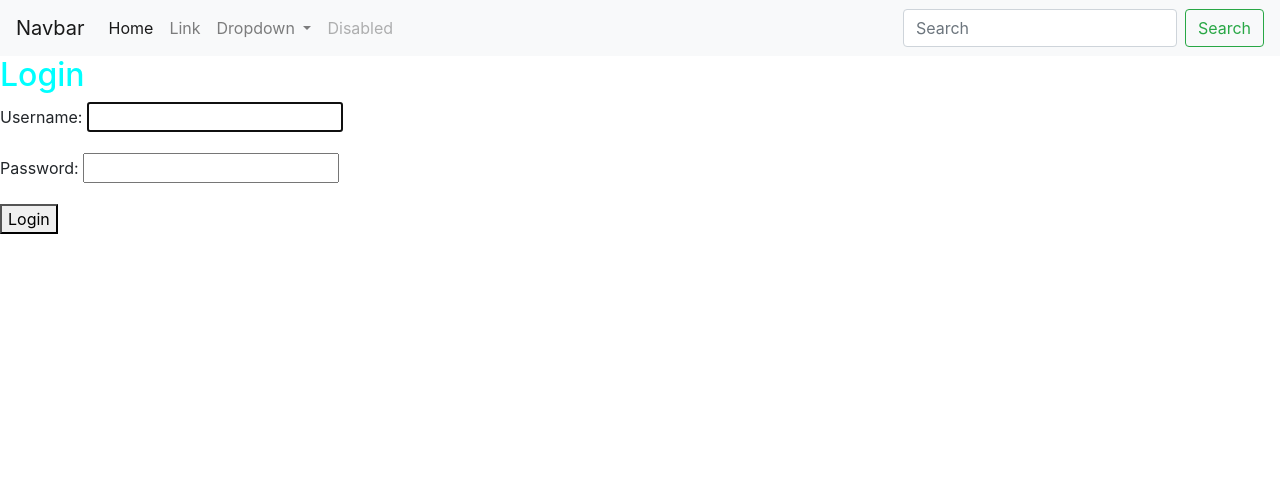
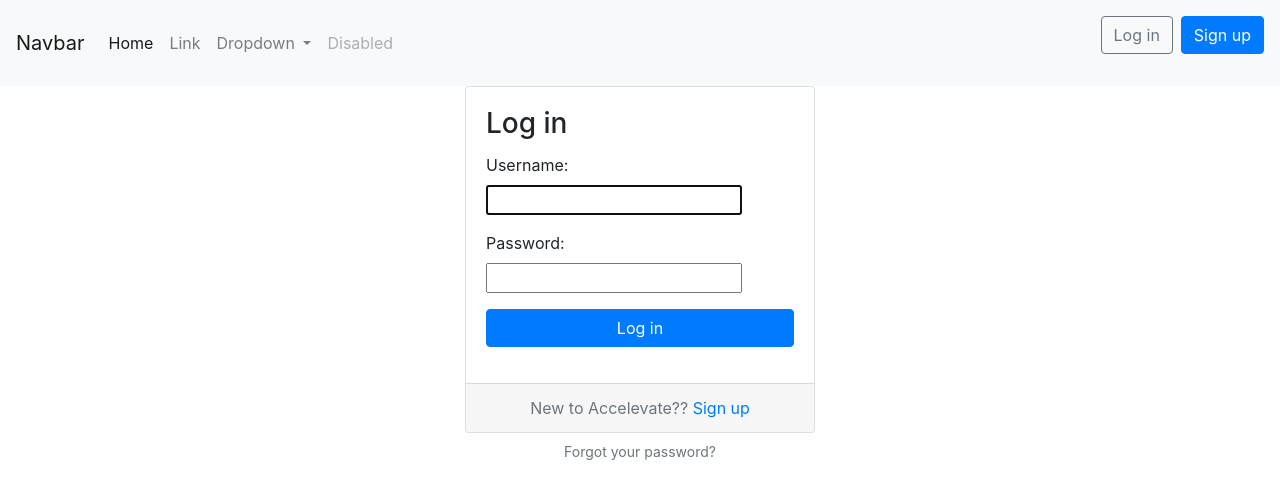
Before and after one commit to dennismuturia/Accelevate_Register, a Django app: page /login/ in a window 1280 px wide. Shown: the top 499 px of the page. Run offline with Django 3.2, Linux system fonts and the light colour scheme; some libraries are stand-ins or nearby versions.

Commit message:
THe forms.html is supposed to streamline the all the forms that I will use

```diff
--- a/Accelevate_Register/settings.py
+++ b/Accelevate_Register/settings.py
@@ -32,7 +32,6 @@ ALLOWED_HOSTS = []
 
 INSTALLED_APPS = [
     'bootstrap4',
-    'crispy_forms',
     'django.contrib.admin',
     'django.contrib.auth',
     'django.contrib.contenttypes',
--- a/index/static/css/main.css
+++ b/static/css/main.css
@@ -2,6 +2,3 @@ body{
     margin: 0;
     padding: 0;
 }
-h2{
-    color: aqua;
-}
--- a/templates/base.html
+++ b/templates/base.html
@@ -6,7 +6,7 @@
     <meta charset="utf-8">
     <title>
     {% block title %}
-        Accelevate
+
     {% endblock %}
     </title>
 
@@ -49,10 +49,26 @@
             <a class="nav-link disabled" href="#">Disabled</a>
           </li>
         </ul>
-        <form class="form-inline my-2 my-lg-0">
-          <input class="form-control mr-sm-2" type="search" placeholder="Search" aria-label="Search">
-          <button class="btn btn-outline-success my-2 my-sm-0" type="submit">Search</button>
-        </form>
+        <ul class="my-2">
+            {% if user.is_authenticated %}
+            <li class="nav-item dropdown">
+              <a class="nav-link dropdown-toggle" href="#" id="userMenu" data-toggle="dropdown" aria-haspopup="true" aria-expanded="false">
+                {{ user.username }}
+              </a>
+              <div class="dropdown-menu dropdown-menu-right" aria-labelledby="userMenu">
+                <a class="dropdown-item" href="#">My account</a>
+                <a class="dropdown-item" href="#">Change password</a>
+                <div class="dropdown-divider"></div>
+                <a class="dropdown-item" href="{% url 'logout' %}">Log out</a>
+              </div>
+            </li>
+            {% else %}
+            <form class="form-inline ml-auto">
+              <a href="{% url 'login' %}" class="btn btn-outline-secondary">Log in</a>
+              <a href="{% url 'signup' %}" class="btn btn-primary ml-2">Sign up</a>
+            </form>
+          {% endif %}
+        </ul>
       </div>
     </nav>
 {% endblock %}
--- a/templates/home.html
+++ b/templates/home.html
@@ -4,6 +4,5 @@
     Home
 {% endblock %}
 {% block content %}
-    <h2> Welcome home </h2>
-
+    <h2 class="mee">Hello</h2>
 {% endblock %}
--- a/templates/registration/login.html
+++ b/templates/registration/login.html
@@ -4,10 +4,28 @@
     login
 {% endblock %}
 {% block content %}
-    <h2>Login</h2>
-      <form method="post">
-        {% csrf_token %}
-        {{ form.as_p }}
-        <button type="submit">Login</button>
-      </form>
+    <div class="container">
+    <div class="row justify-content-center">
+      <div class="col-lg-4 col-md-6 col-sm-8">
+        <div class="card">
+          <div class="card-body">
+            <h3 class="card-title">Log in</h3>
+              <form method="post">
+                {% csrf_token %}
+                {{ form.as_p }}
+                <button type="submit"class="btn btn-primary btn-block">Log in</button>
+              </form>
+          </div>
+            <div class="card-footer text-muted text-center">
+            New to Accelevate?? <a href="{% url 'signup' %}">Sign up</a>
+          </div>
+        </div>
+          <div class="text-center py-2">
+          <small>
+            <a href="#" class="text-muted">Forgot your password?</a>
+          </small>
+        </div>
+      </div>
+    </div>
+  </div>
 {% endblock %}
```
Also changed, not shown: templates/form.html (added, +10 -0 lines), templates/signup.html (+13 -6 lines), db.sqlite3, static/js/scripts.js (renamed from index/static/js/scripts.js).
